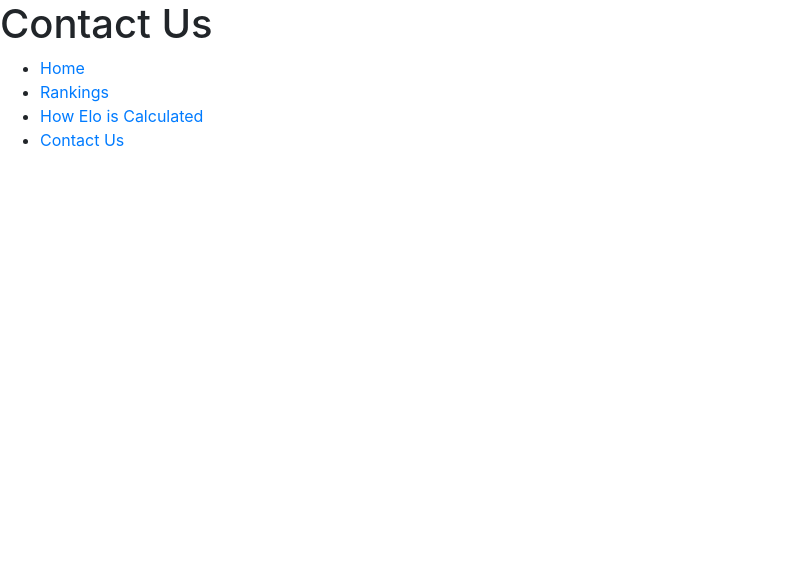
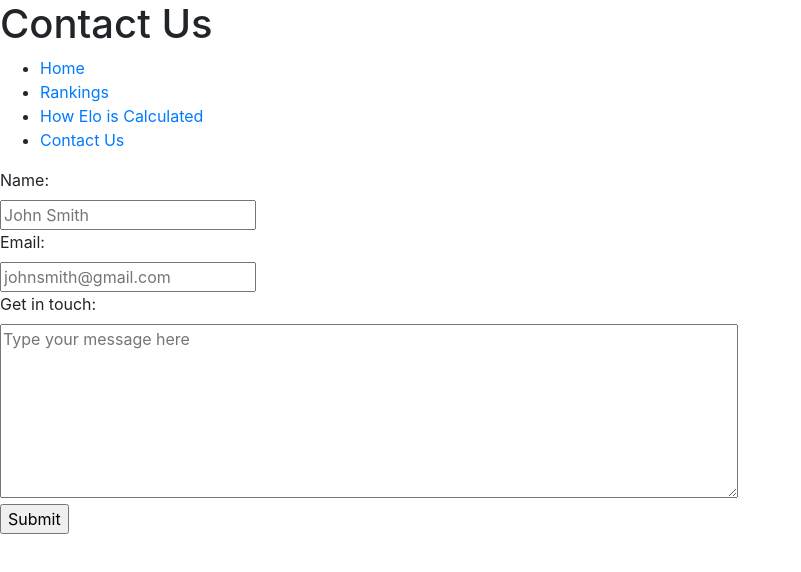
Before and after one commit to Eli19-97/project0, a plain HTML site: page contactus.html in a window 1280 px wide. Shown: the whole page, without its empty margins (0-801 px from the left). Drawn offline with nearby package versions, Linux system fonts and the light colour scheme; files that its build step writes are made by us from their sources.

Commit message:
added contact form

```diff
--- a/contactus.html
+++ b/contactus.html
@@ -1,7 +1,7 @@
 <!DOCTYPE html>
 <html>
     <head>
-        <title></title>
+        <title>Contact Us</title>
         <link rel="stylesheet" href="https://stackpath.bootstrapcdn.com/bootstrap/4.1.1/css/bootstrap.min.css" integrity="sha384-WskhaSGFgHYWDcbwN70/dfYBj47jz9qbsMId/iRN3ewGhXQFZCSftd1LZCfmhktB" crossorigin="anonymous">
         <link rel="stylesheet" href="style.css">
     </head>
@@ -22,7 +22,15 @@
             </div>
         </nav>
         <!--body content start-->
-
+        <form>
+            <label for="contactname">Name:</label><br>
+            <input type="text" id="contactname" name="contactname" placeholder="John Smith"><br>
+            <label for="contatemail">Email:</label><br>
+            <input type="email" id="contactemail" name="contactemail" placeholder="johnsmith@gmail.com"><br>
+            <label for="messagebox">Get in touch:</label><br>
+            <textarea name="messagebox" id="messagebox" cols="70" rows="7" placeholder="Type your message here"></textarea><br>
+            <input type="submit">
+        </form>
         <!--footer start-->
         <footer>
 
```
